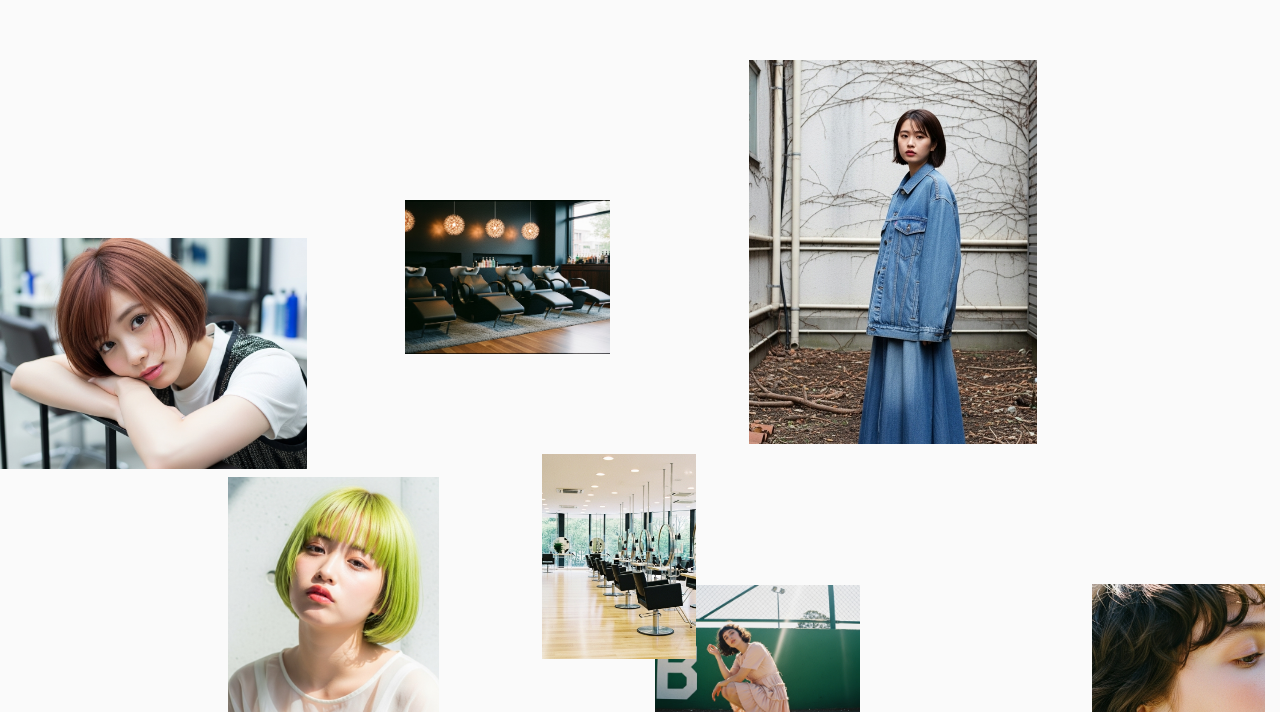
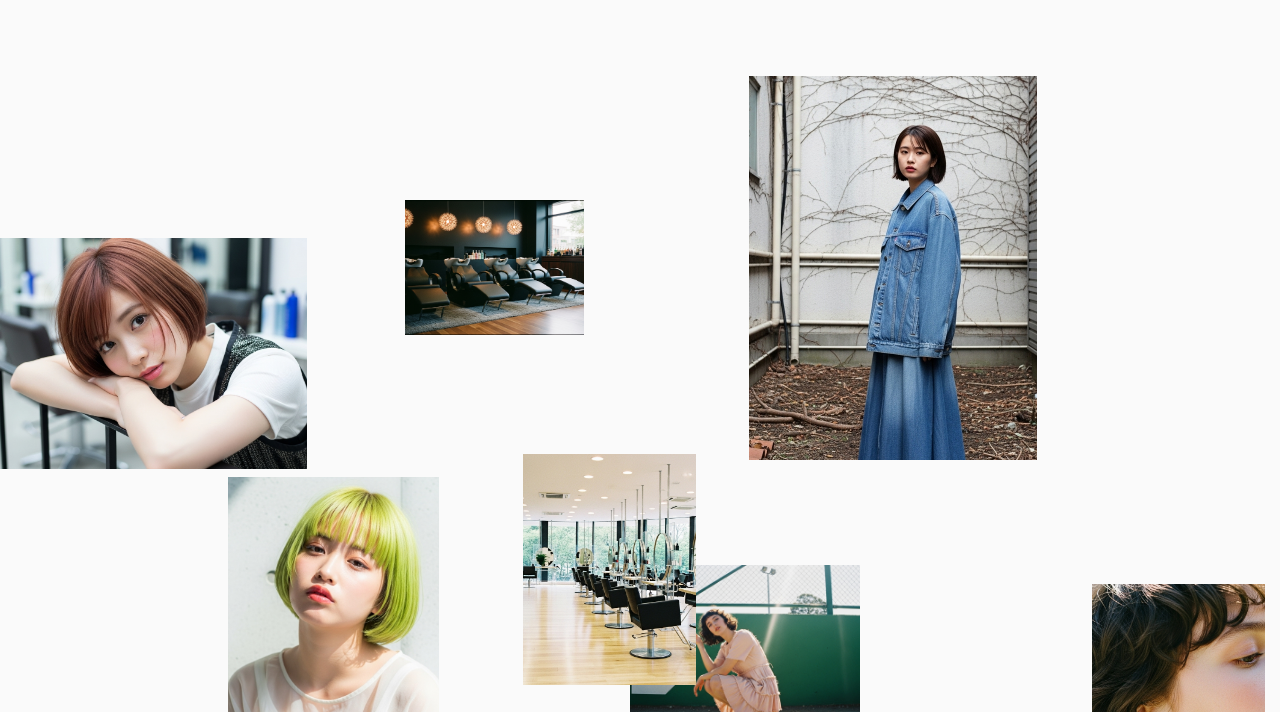
Before and after one commit to koma104/hairsalon-vdo-b, a Next.js app: page / in a window 1280 px wide. Shown: the part 1293-2005 px from the top of the page. Built offline with nearby package versions, Linux system fonts and the light colour scheme; a web font is replaced by a local one.

Commit message:
fix: パララックス写真バランス調整

```diff
--- a/src/components/PhotoParallax/PhotoParallax.module.css
+++ b/src/components/PhotoParallax/PhotoParallax.module.css
@@ -43,7 +43,7 @@
 
   /* 写真配置 - 4:3比率で統一 */
   &:nth-child(1) {
-    top: 5%;
+    top: 10%;
     left: 0;
     width: var(--w4);
     height: var(--w3);
@@ -58,14 +58,14 @@
   }
 
   &:nth-child(2) {
-    top: 11%;
-    right: 5%;
-    width: calc(var(--w3) * 1.2);
-    height: calc(var(--w4) * 1.2);
+    top: 15%;
+    right: 3%;
+    width: calc(var(--w3) * 1.3);
+    height: calc(var(--w4) * 1.3);
     z-index: 1;
 
     @media (min-width: 768px) {
-      top: 12%;
+      top: 14%;
       right: 18%;
       width: calc(var(--w3) * 1.5);
       height: calc(var(--w4) * 1.5);
@@ -73,10 +73,10 @@
   }
 
   &:nth-child(3) {
-    top: 40%;
-    right: 42%;
-    width: calc(var(--w3) * 0.8);
-    height: calc(var(--w4) * 0.8);
+    top: 36%;
+    right: 36%;
+    width: calc(var(--w3) * 0.9);
+    height: calc(var(--w4) * 0.9);
     z-index: 4;
 
     @media (min-width: 768px) {
@@ -86,10 +86,10 @@
   }
 
   &:nth-child(4) {
-    bottom: 8%;
+    bottom: 13%;
     right: 14%;
-    width: calc(var(--w4) * 0.8);
-    height: calc(var(--w3) * 0.8);
+    width: calc(var(--w4) * 0.9);
+    height: calc(var(--w3) * 0.9);
     z-index: 2;
 
     @media (min-width: 768px) {
@@ -99,10 +99,10 @@
   }
 
   &:nth-child(5) {
-    top: 24%;
-    left: 8%;
-    width: calc(var(--w4) * 0.8);
-    height: calc(var(--w3) * 0.8);
+    top: 33%;
+    left: 7%;
+    width: calc(var(--w4) * 0.7);
+    height: calc(var(--w3) * 0.7);
     z-index: 5;
 
     @media (min-width: 768px) {
@@ -112,10 +112,10 @@
   }
 
   &:nth-child(6) {
-    top: 52%;
+    top: 50%;
     right: 0%;
-    width: calc(var(--w3) * 0.8);
-    height: calc(var(--w4) * 0.8);
+    width: calc(var(--w3) * 0.9);
+    height: calc(var(--w4) * 0.9);
     z-index: 1;
 
     @media (min-width: 768px) {
@@ -127,7 +127,7 @@
   }
 
   &:nth-child(7) {
-    bottom: 10%;
+    bottom: 20%;
     left: 3%;
     width: var(--w3);
     height: var(--w4);
```
